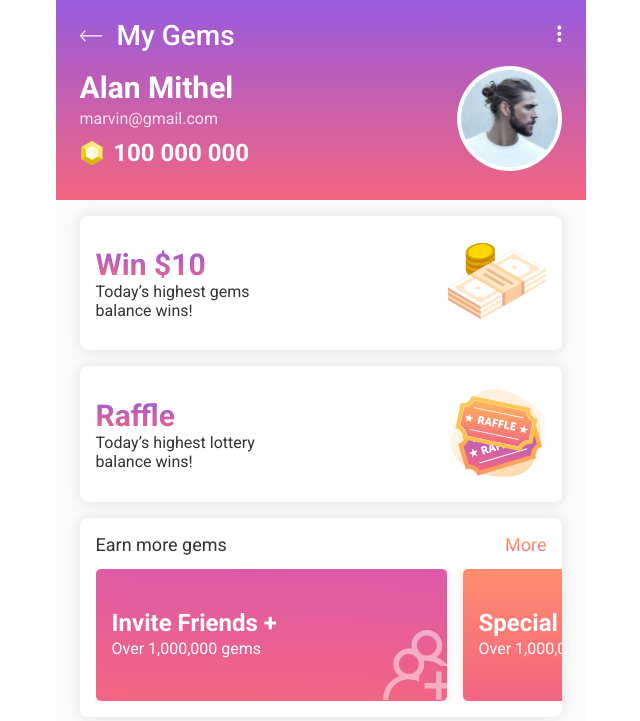
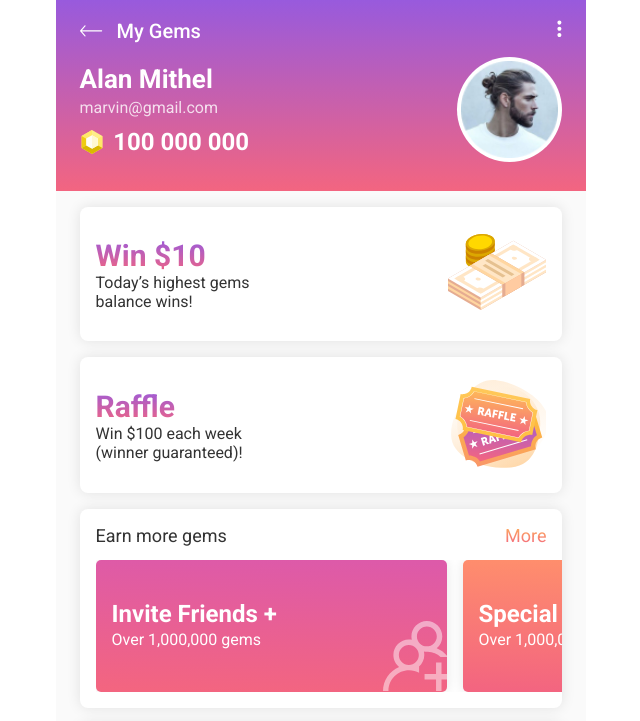
Before and after one commit to webDevT/cryistals, a website: page app/index.html in a window 1280 px wide. Shown: the top 721 px of the page, without its empty margins (319-959 px from the left). Drawn offline with nearby package versions, Linux system fonts and the light colour scheme.

Commit message:
title size

```diff
--- a/app/index.html
+++ b/app/index.html
@@ -101,8 +101,7 @@ balance wins!
 						Raffle
 					</span>
 					<div class="cryistals-text">
-						Today’s highest lottery
-balance wins!
+						Win $100 each week (winner guaranteed)!
 					</div>
 		</div>
 
--- a/app/sass/style.sass
+++ b/app/sass/style.sass
@@ -19,8 +19,11 @@
 	width: 91.111%
 	margin: 0 auto
 .cryistals__title
-	font-size: 30px
+	font-size: 26px
 	font-weight: 700
+.cryistals-win__text
+	.cryistals__title
+		font-size: 30px
 .cryistals-block
 	margin-top: 16px
 	background: #FFFFFF
@@ -32,6 +35,7 @@
 	color: #333333
 .cryistals__block-title
 	font-size: 18px
+
 .cryistals-block__header
 	display: flex
 	justify-content: space-between
@@ -47,7 +51,7 @@
 	color: #fff
 	text-decoration: none
 	font-weight: 500
-	font-size: 28px
+	font-size: 20px
 	display: flex
 	align-items: center
 	img
```
Also changed, not shown: docs/index.html (+1 -2 lines), app/css/style.min.css, docs/css/style.min.css.
